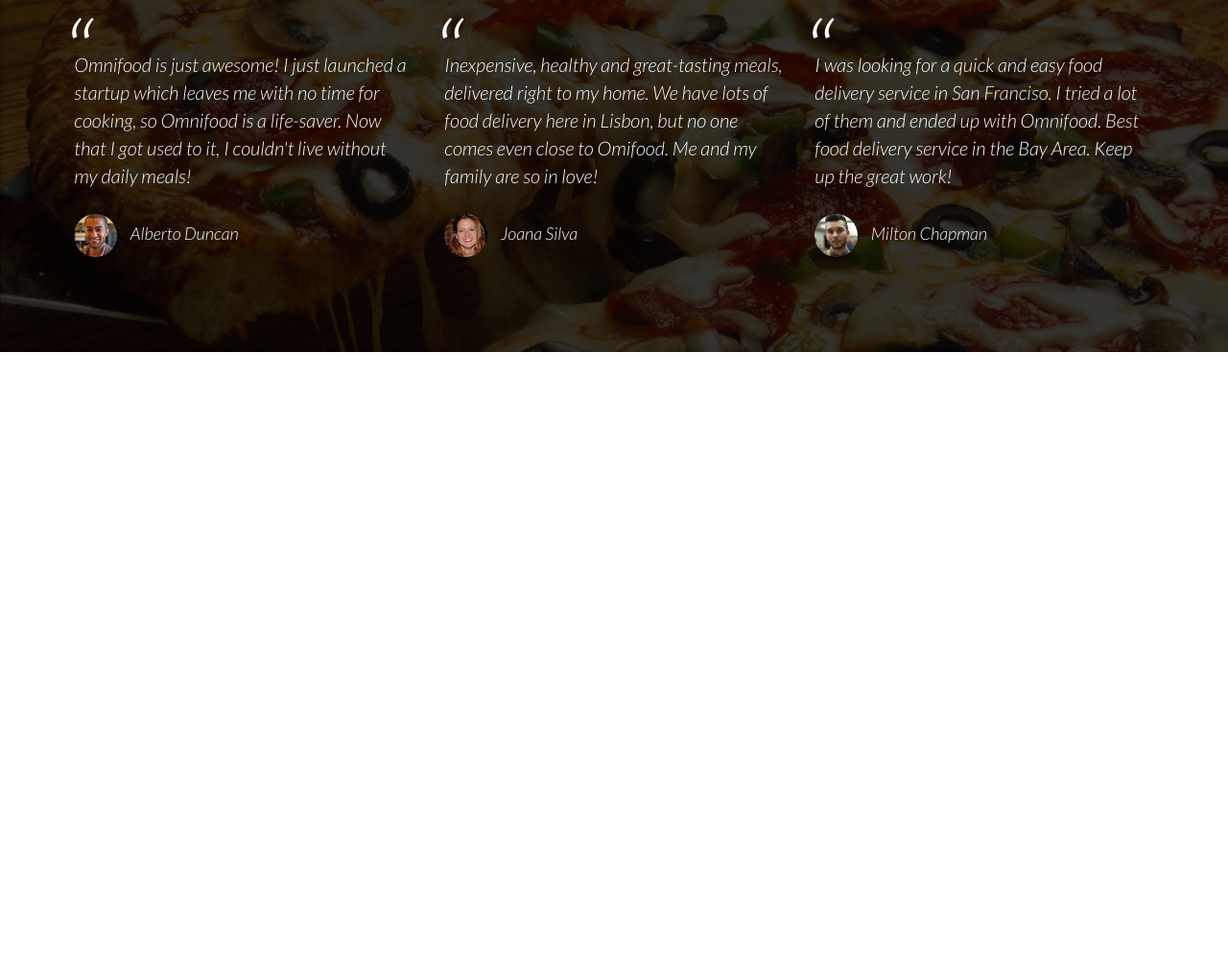
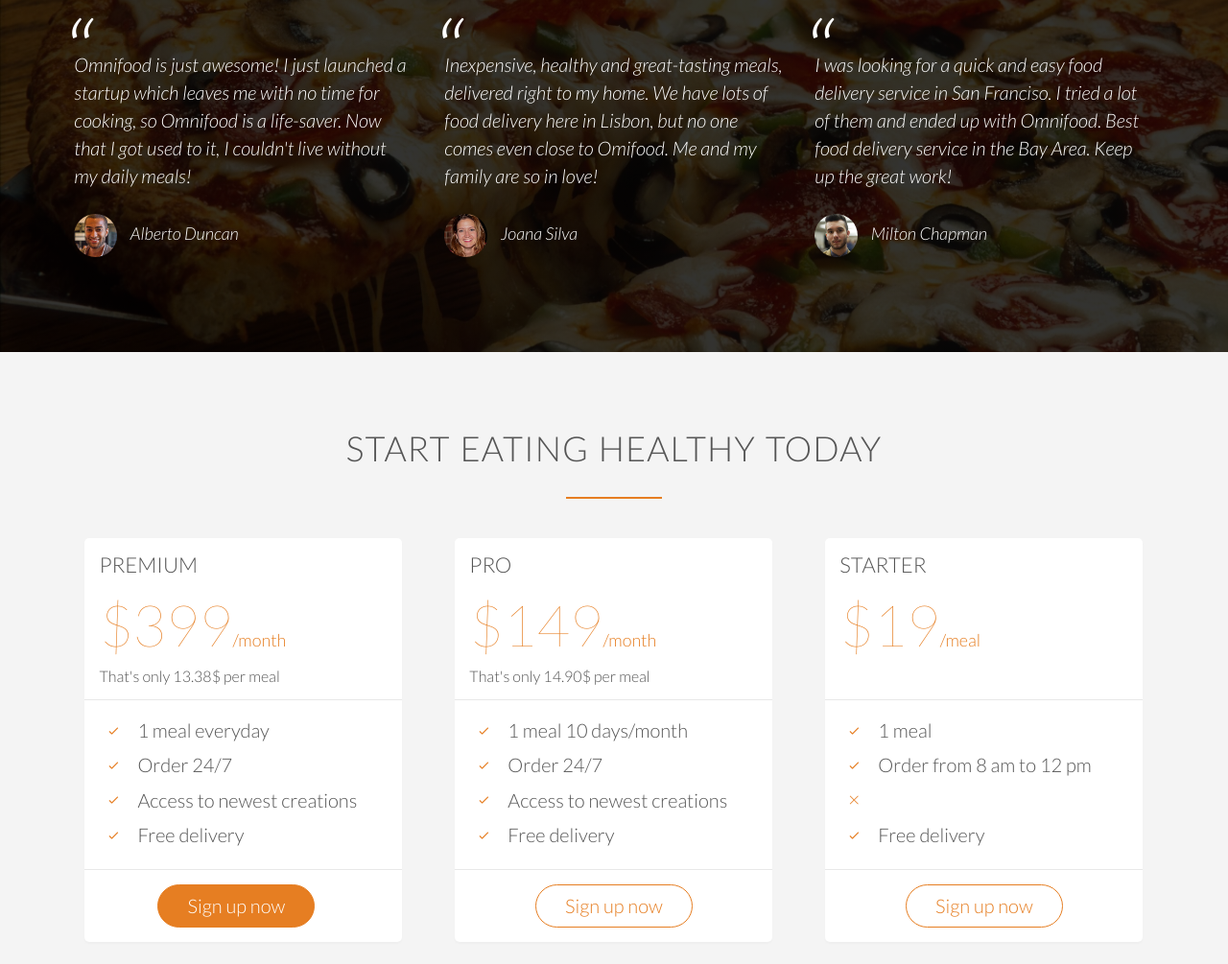
Before and after one commit to revanth-sridhar/omnifood, a plain HTML site: page index.html in a window 1280 px wide. Shown: the part 3526-4531 px from the top of the page at 96% size. Before the commit the page ends 3893 px from the top, so only its background shows below. Drawn offline with Linux system fonts and the light colour scheme; files whose address does not match are found by name.

Commit message:
sign-up section added

```diff
--- a/index.html
+++ b/index.html
@@ -248,5 +248,73 @@
                 </div>
             </div>
         </section>
+
+        <section class="section-plans">
+            <div class="row">
+                <h2>Start eating healthy today</h2>
+            </div>
+            <div class="row">
+                <div class="col span-1-of-3">
+                    <div class="plan-box">
+                        <div>
+                            <h3>Premium</h3>
+                            <p class="plan-price">$399<span>/month</span></p>
+                            <p class="plan-price-meal">That's only 13.38$ per meal</p>
+                        </div>
+                        <div>
+                            <ul>
+                                <li> <i class="ion-ios-checkmark-empty icon-small"></i>1 meal everyday</li>
+                                <li> <i class="ion-ios-checkmark-empty icon-small"></i>Order 24/7</li>
+                                <li> <i class="ion-ios-checkmark-empty icon-small"></i>Access to newest creations</li>
+                                <li> <i class="ion-ios-checkmark-empty icon-small"></i>Free delivery</li>
+                            </ul>
+                        </div>
+                        <div>
+                            <a href="#" class="btn btn-full">Sign up now</a>
+                        </div>
+                    </div>
+                </div>
+                <div class="col span-1-of-3">
+                    <div class="plan-box">
+                        <div>
+                            <h3>Pro</h3>
+                            <p class="plan-price">$149<span>/month</span></p>
+                            <p class="plan-price-meal">That's only 14.90$ per meal</p>
+                        </div>
+                        <div>
+                            <ul>
+                                <li> <i class="ion-ios-checkmark-empty icon-small"></i>1 meal 10 days/month</li>
+                                <li> <i class="ion-ios-checkmark-empty icon-small"></i>Order 24/7</li>
+                                <li> <i class="ion-ios-checkmark-empty icon-small"></i>Access to newest creations</li>
+                                <li> <i class="ion-ios-checkmark-empty icon-small"></i>Free delivery</li>
+                            </ul>
+                        </div>
+                        <div>
+                            <a href="#" class="btn btn-ghost">Sign up now</a>
+                        </div>
+                    </div>
+                </div>
+                <div class="col span-1-of-3">
+                    <div class="plan-box">
+                        <div>
+                            <h3>starter</h3>
+                            <p class="plan-price">$19<span>/meal</span></p>
+                            <p class="plan-price-meal">&nbsp;</p>
+                        </div>
+                        <div>
+                            <ul>
+                                <li> <i class="ion-ios-checkmark-empty icon-small"></i>1 meal </li>
+                                <li> <i class="ion-ios-checkmark-empty icon-small"></i>Order from 8 am to 12 pm</li>
+                                <li> <i class="ion-ios-close-empty icon-small"></i></li>
+                                <li> <i class="ion-ios-checkmark-empty icon-small"></i>Free delivery</li>
+                            </ul>
+                        </div>
+                        <div>
+                            <a href="#" class="btn btn-ghost">Sign up now</a>
+                        </div>
+                    </div>
+                </div>
+            </div>
+        </section>
     </body>
 </html>
--- a/resources/css/style.css
+++ b/resources/css/style.css
@@ -386,3 +386,60 @@ cite img {
     margin-right: 10px;
     vertical-align: middle;
 }
+
+
+/* ---------------------------------------------
+SIGN-UP
+--------------------------------------------- */
+
+.section-plans {
+    background-color: #f4f4f4;
+}
+
+.plan-box {
+    background-color: #fff;
+    border-radius: 5px;
+    width:90%;
+    margin-left: 5%;
+    box-shadow: 0 2px 2px #efefef;     /* x-axis-offset y-axis-offset blur color */
+}
+
+.plan-box div {
+    padding: 15px;
+    border-bottom: 1px solid #e8e8e8;
+}
+
+.plan-box div:first {
+    background-color: #fcfcfc;
+    border-top-left-radius: 5px;
+    border-top-right-radius: 5px;
+}
+
+.plan-box div:last-child {
+    text-align: center;
+    border: 0;
+}
+
+.plan-price {
+    font-size: 300%;
+    margin-bottom: 10px;
+    font-weight: 100;
+    color: #e67e22;
+}
+
+.plan-price span {
+    font-size: 30%;
+    font-weight: 300;
+}
+
+.plan-price-meal {
+    font-size:80%
+}
+
+.plan-box ul {
+    list-style: none;
+}
+
+.plan-box ul li {
+    padding: 5px 0;
+}
```
